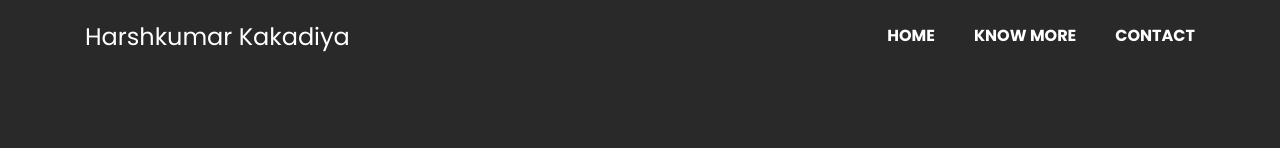
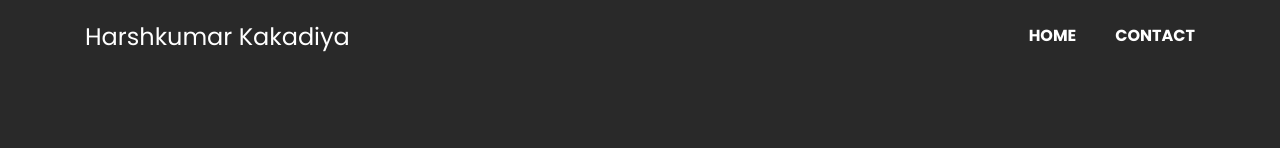
Before and after one commit to Harsh-kumar-2024/Harsh-kumar-2024.github.io, a plain HTML site: page index.html in a window 1280 px wide. Shown: the top 148 px of the page. Drawn offline with nearby package versions, Linux system fonts and the light colour scheme.

Commit message:
removed portfolio link

```diff
--- a/index.html
+++ b/index.html
@@ -23,9 +23,6 @@
                     <ul>
                         <li>
                             <a href="#">Home</a>
-                        </li>
-                        <li>
-                            <a href="https://harshkumar-kakadiya.onrender.com" target="_blank">know more</a>
                         </li>
                         <li>
                             <a href="#contact">Contact</a>
```
